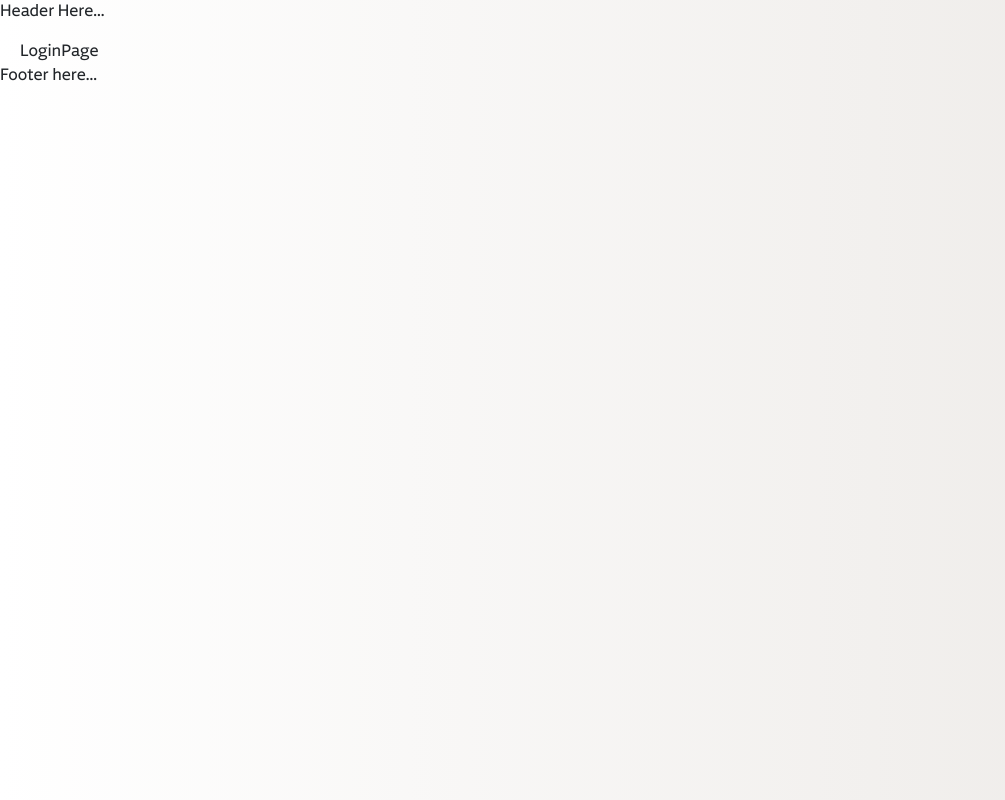
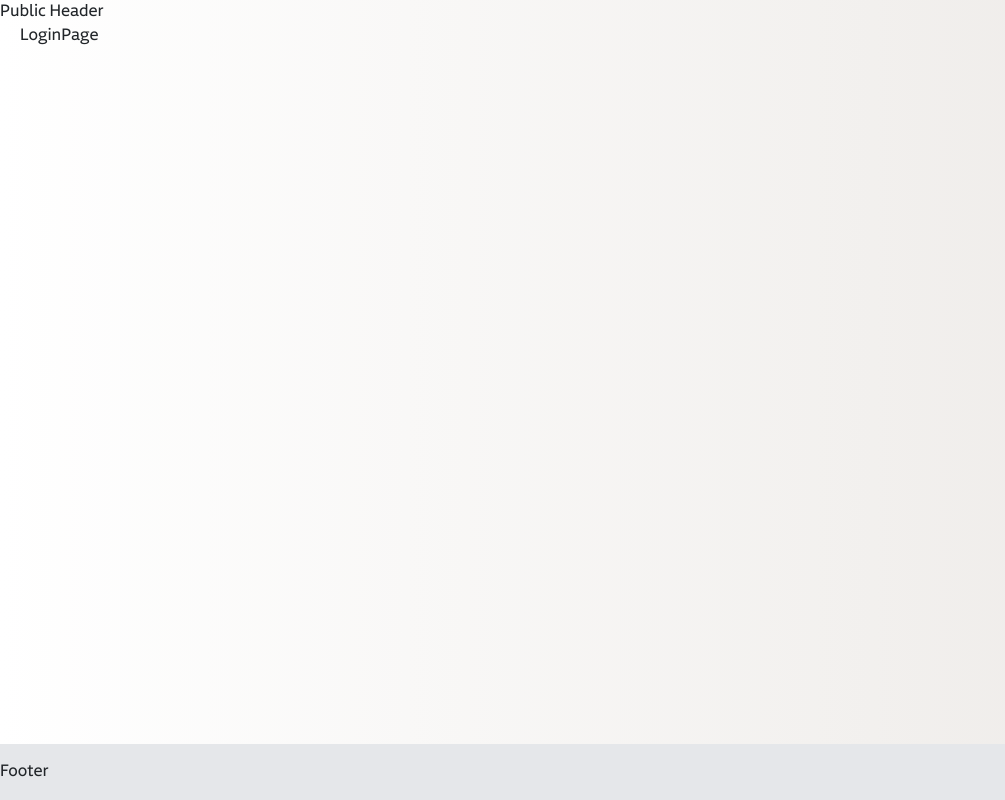
Before and after one commit to jorgejimenez98/react-redux-toolkit-test, a React (Vite) app: page /login in a window 1280 px wide. Shown: the whole page, without its empty margins (0-1005 px from the left). Built offline with nearby package versions, Linux system fonts and the light colour scheme; no server answers.

Commit message:
feat(layouts): Init Headers and Footer on main page

```diff
--- a/src/App.tsx
+++ b/src/App.tsx
@@ -4,24 +4,31 @@ import "@/lib/config/i18n"
 import "@/assets/styles/_main.scss"
 import { BrowserRouter } from "react-router-dom"
 
+import { selectCurrentUser } from "./stores/slices"
+import { useAppSelector } from "./stores/store"
+
 import { Router } from "@/components/common"
-import { MainLayout } from "@/components/layouts"
+import { Flex, Footer, MainHeader, MainLayout, PublicHeader } from "@/components/layouts"
 
 const App: React.FC = () => {
+  const user = useAppSelector(selectCurrentUser)
+  const CurrentHeader = user ? MainHeader : PublicHeader
 
   return (
     <BrowserRouter>
       <Suspense fallback='Loading...'>
+        <Flex direction="col" className="min-vh-100">
+          {/* Header */}
+          <CurrentHeader />
 
-        <p>Header Here...</p>
+          {/* All Routes */}
+          <MainLayout>
+            <Router />
+          </MainLayout>
 
-        {/* All Routes */}
-        <MainLayout>
-          <Router />
-        </MainLayout>
-
-        <p>Footer here...</p>
-
+          {/* Footer */}
+          <Footer />
+        </Flex>
       </Suspense>
     </BrowserRouter>
   )
--- a/src/assets/styles/_globals.scss
+++ b/src/assets/styles/_globals.scss
@@ -14,6 +14,8 @@ body {
     .app-main-layout {
         max-width: $app-max-width;
         margin: auto;
+        flex-grow: 1;
+        width: 100%;
 
         @media (max-width: 1650px) {
           padding: 0 20px 0 20px;
--- /dev/null
+++ b/src/components/layouts/footer/Footer.tsx
@@ -0,0 +1,11 @@
+import React from "react"
+
+const Footer: React.FC = () => {
+  return (
+    <footer className="mt-auto bg-light py-3">
+        Footer
+    </footer>
+  )
+}
+
+export default Footer
--- a/src/components/layouts/index.ts
+++ b/src/components/layouts/index.ts
@@ -1 +1,5 @@
+export { default as Flex } from "./flex/Flex"
+export { default as Footer } from "./footer/Footer"
+export { default as MainHeader } from "./main-header/MainHeader"
 export { default as MainLayout } from "./main/MainLayout"
+export { default as PublicHeader } from "./public-header/PublicHeader"
--- /dev/null
+++ b/src/components/layouts/main-header/MainHeader.tsx
@@ -0,0 +1,9 @@
+import React from "react"
+
+const MainHeader: React.FC = () => {
+  return (
+    <header>MainHeader</header>
+  )
+}
+
+export default MainHeader
--- /dev/null
+++ b/src/components/layouts/public-header/PublicHeader.tsx
@@ -0,0 +1,9 @@
+import React from "react"
+
+const PublicHeader: React.FC = () => {
+  return (
+    <header>Public Header</header>
+  )
+}
+
+export default PublicHeader
```
